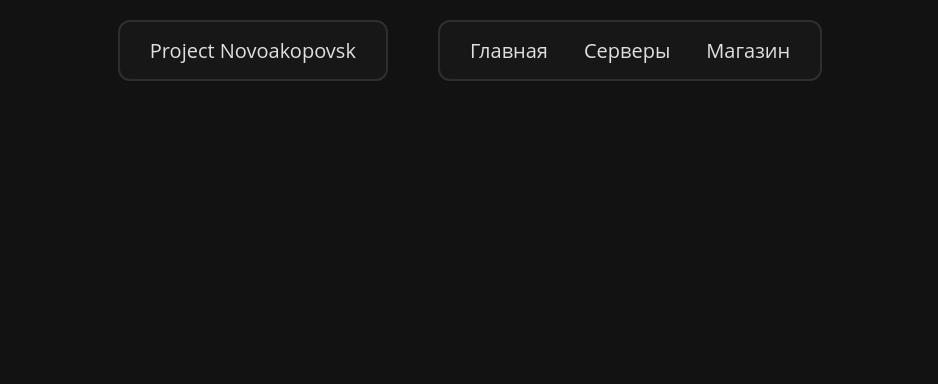
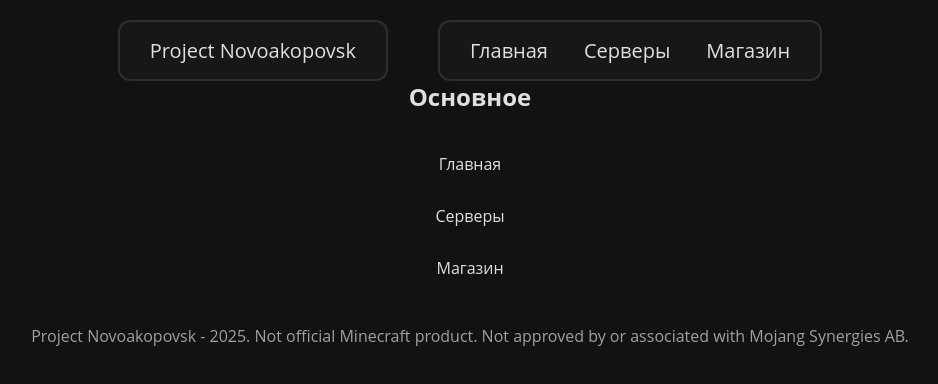
Before and after one commit to xXxEvgenyxXx/course-project, a React (Create React App) app: page /servers in a window 1280 px wide. Shown: the top 384 px of the page, without its empty margins (170-1108 px from the left). Built offline with nearby package versions, Linux system fonts and the light colour scheme.

Commit message:
fix: add footer to all pages

```diff
--- a/src/components/pages/ServersPage/ServersPage.tsx
+++ b/src/components/pages/ServersPage/ServersPage.tsx
@@ -1,6 +1,7 @@
 import React, { FC } from 'react';
 import { ServerPageProps } from './type';
 import Header from '../../ui/Header/Header';
+import Footer from '../../Footer/Footer';
 
 const ServersPage: FC<ServerPageProps> = (props) => {
   // const { title, count = 0, onClick } = props;
@@ -8,6 +9,7 @@ const ServersPage: FC<ServerPageProps> = (props) => {
   return (
     <div className="serverspage-wrapper">
       <Header />
+      <Footer />
     </div>
   );
 };
--- a/src/components/pages/ShopPage/ShopPage.tsx
+++ b/src/components/pages/ShopPage/ShopPage.tsx
@@ -1,6 +1,7 @@
 import React, { FC } from 'react';
 import { ShopPageProps } from './type';
 import Header from '../../ui/Header/Header';
+import Footer from '../../Footer/Footer';
 
 const ShopPage: FC<ShopPageProps> = (props) => {
   // const { title, count = 0, onClick } = props;
@@ -8,6 +9,7 @@ const ShopPage: FC<ShopPageProps> = (props) => {
   return (
     <div className="shoppage-wrapper">
       <Header />
+      <Footer />
     </div>
   );
 };
```
